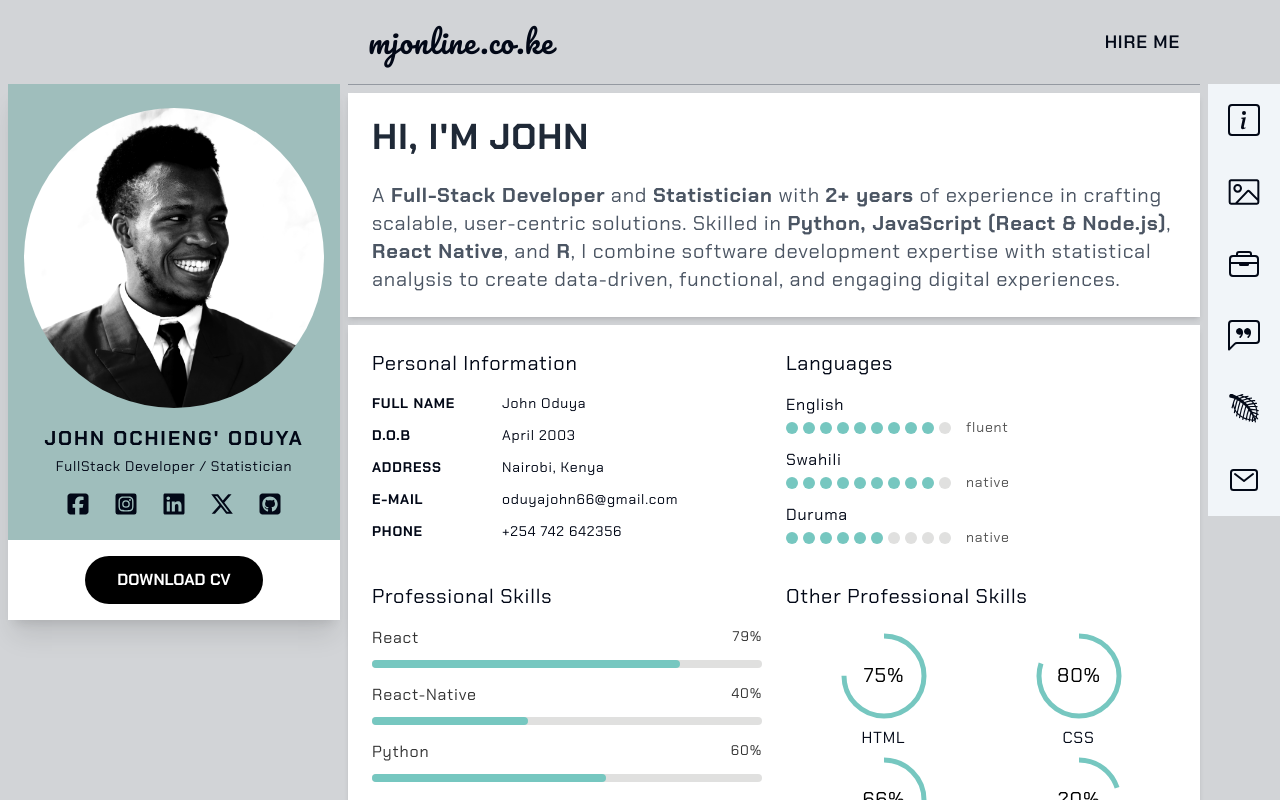
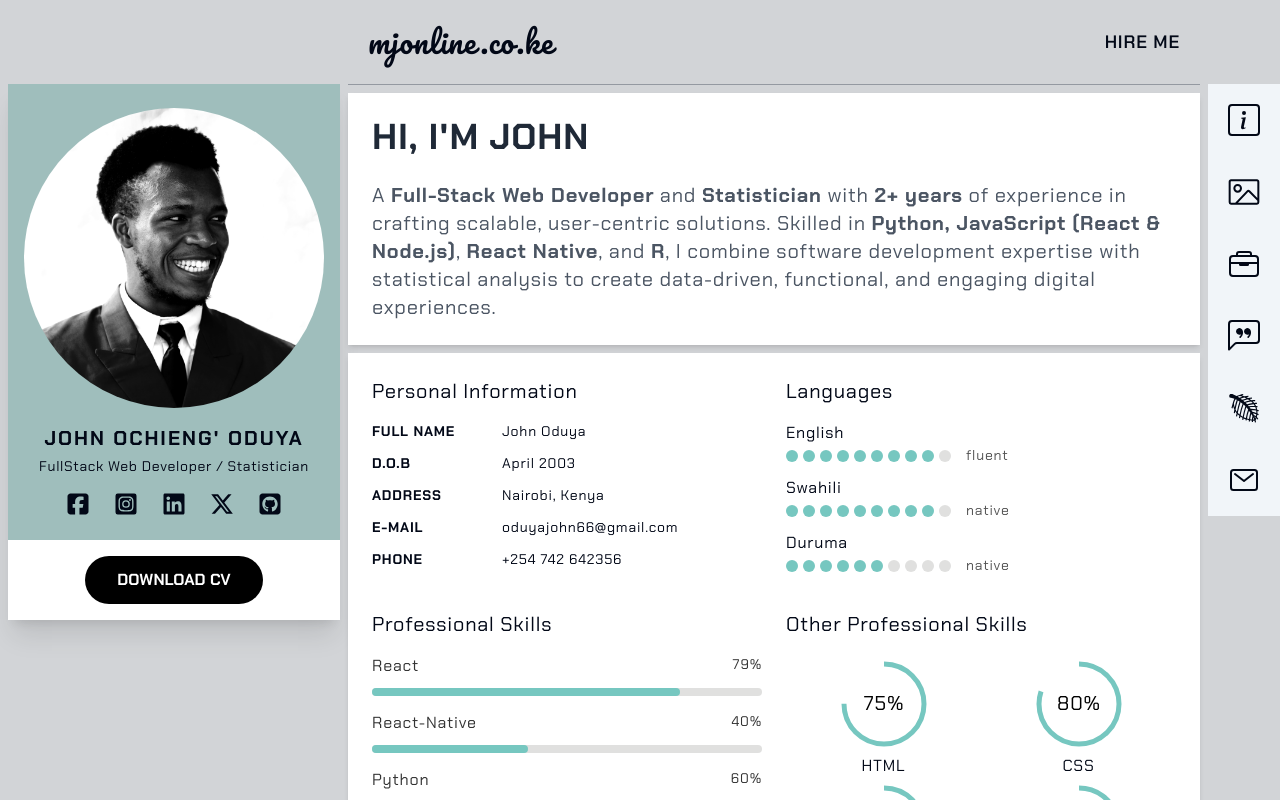
Before and after one commit to Ochiengmorris/portfolio-next, a Next.js app: page / in a window 1280 px wide. Built offline with nearby package versions, Linux system fonts and the light colour scheme.

Commit message:
portfolio fix-cv-2.7

```diff
--- a/src/components/ImageHolder.tsx
+++ b/src/components/ImageHolder.tsx
@@ -23,7 +23,7 @@ const ImageHolder = ({ imageClassses }: { imageClassses: string }) => {
           JOHN OCHIENG&apos; ODUYA
         </h3>
         <p className="text-xs lg:text-sm lg:tracking-wider">
-          FullStack Developer / Statistician
+          FullStack Web Developer / Statistician
         </p>
       </div>
 
--- a/src/sections/Hero.tsx
+++ b/src/sections/Hero.tsx
@@ -35,7 +35,7 @@ const Hero = () => {
         className="text-sm md:text-lg lg:text-xl text-gray-600"
       >
         {" "}
-        A <b>Full-Stack Developer</b> and <b>Statistician</b> with{" "}
+        A <b>Full-Stack Web Developer</b> and <b>Statistician</b> with{" "}
         <b>2+ years</b> of experience in crafting scalable, user-centric
         solutions. Skilled in <b>Python, JavaScript (React & Node.js)</b>,{" "}
         <b>React Native</b>, and <b>R</b>, I combine software development
```
